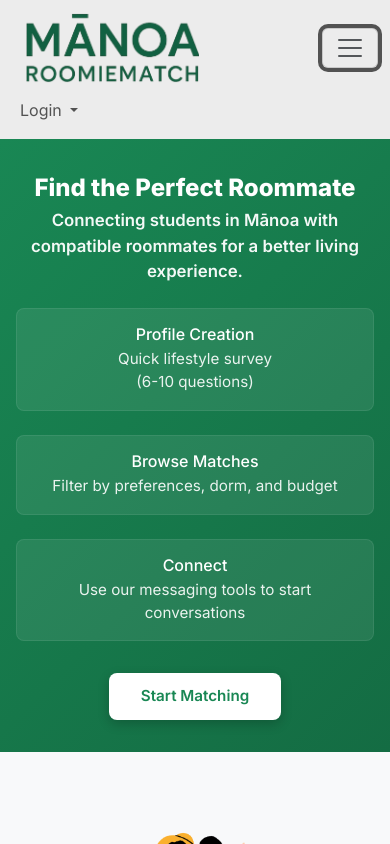
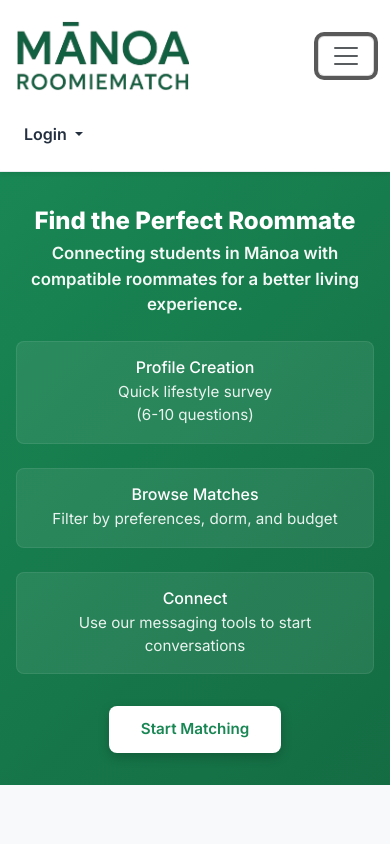
Before and after one commit to manoaroomiematch/manoaroomiematch, a Next.js app: page / in a window 390 px wide. Both pictures are taken after a click on the button "Toggle navigation". Shown: the top 844 px of the page. Built offline with nearby package versions, Linux system fonts and the light colour scheme; no server answers.

Commit message:
Improve navbar layout and responsiveness

```diff
--- a/src/app/globals.css
+++ b/src/app/globals.css
@@ -11,6 +11,107 @@ body {
   min-height: 100%;
   display: flex;
   flex-direction: column;
+}
+
+/* ===== NAVIGATION ===== */
+.custom-navbar {
+  background-color: #ffffff !important;
+  border-bottom: 1px solid #e9ecef;
+}
+
+.navbar-brand-wrapper {
+  min-height: 56px;
+}
+
+.brand-logo {
+  max-height: 56px;
+  width: auto;
+  transition: transform 0.2s ease;
+}
+
+.brand-logo:hover {
+  transform: translateY(-1px);
+}
+
+.navbar-toggler {
+  border-color: #d0d7e2;
+}
+
+.navbar-links {
+  gap: 0.5rem;
+  flex-wrap: wrap;
+  align-items: center;
+}
+
+.navbar-links .nav-link {
+  font-weight: 600;
+  color: #243040;
+  padding: 0.5rem 0.75rem;
+  border-radius: 10px;
+  transition: background-color 0.2s ease, color 0.2s ease;
+}
+
+.navbar-links .nav-link:hover {
+  background-color: #f1f5ff;
+  color: #0d6efd;
+}
+
+.navbar-links .nav-link.active {
+  background-color: #e7f1ff;
+  color: #0b5ed7;
+}
+
+.navbar-actions {
+  gap: 0.75rem !important;
+}
+
+.navbar-actions .nav-link,
+.navbar-actions .dropdown-toggle {
+  font-weight: 600;
+  color: #243040;
+}
+
+.navbar-actions .dropdown-menu {
+  border-radius: 12px;
+  padding: 0.25rem;
+}
+
+.navbar-actions .dropdown-item {
+  border-radius: 8px;
+  padding: 0.55rem 0.75rem;
+}
+
+.navbar-actions .dropdown-item svg {
+  margin-right: 0.35rem;
+}
+
+@media (max-width: 992px) {
+  .navbar-links {
+    padding-top: 0.5rem;
+    gap: 0.35rem;
+  }
+
+  .navbar-links .nav-link {
+    width: 100%;
+  }
+
+  .navbar-actions {
+    margin-top: 0.5rem;
+  }
+
+  .brand-logo {
+    max-height: 44px;
+  }
+}
+
+@media (max-width: 576px) {
+  .navbar-brand-wrapper {
+    min-height: 48px;
+  }
+
+  .brand-logo {
+    max-height: 40px;
+  }
 }
 
 /* ===== MATCH CARD STYLES ===== */
--- a/src/components/Navbar.tsx
+++ b/src/components/Navbar.tsx
@@ -28,25 +28,25 @@ const NavBar: React.FC = () => {
    */
   const unreadMessageCount = 1; // Mock data - replace with actual API call
   return (
-    <Navbar bg="light" expand="lg">
-      <Container>
+    <Navbar bg="white" expand="lg" sticky="top" className="custom-navbar shadow-sm">
+      <Container fluid className="px-3 px-md-4 py-2">
         <Navbar.Brand
           href={role === 'ADMIN' ? '/admin' : '/'}
-          className="d-flex align-items-center"
+          className="d-flex align-items-center gap-2 navbar-brand-wrapper"
         >
           <Image
             src="/RoomieLogo.png"
             alt="Manoa RoomieMatch"
             width={200}
             height={70}
-            className="d-inline-block align-top"
+            className="d-inline-block align-top brand-logo"
             style={{ objectFit: 'contain', maxHeight: '100%' }}
             priority
           />
         </Navbar.Brand>
-        <Navbar.Toggle aria-controls="basic-navbar-nav" />
+        <Navbar.Toggle aria-controls="basic-navbar-nav" aria-label="Toggle navigation" />
         <Navbar.Collapse id="basic-navbar-nav">
-          <Nav className="me-auto justify-content-start flex-row flex-wrap">
+          <Nav className="me-auto navbar-links">
             {currentUser ? (
               // eslint-disable-next-line react/jsx-no-useless-fragment
               <>
@@ -89,7 +89,7 @@ const NavBar: React.FC = () => {
               </>
             ) : ''}
           </Nav>
-          <Nav className="align-items-center gap-2 ms-auto">
+          <Nav className="align-items-center gap-3 ms-auto navbar-actions">
             {session ? (
               <>
                 <NavDropdown
```
